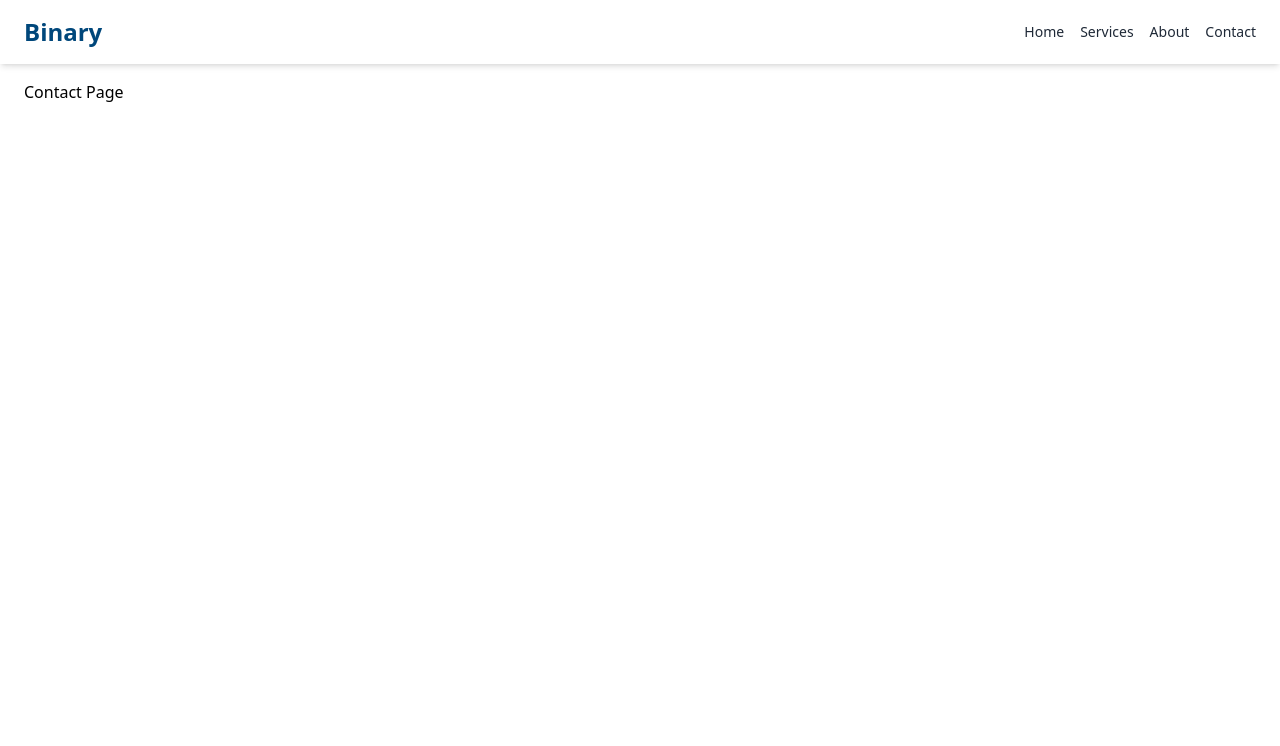
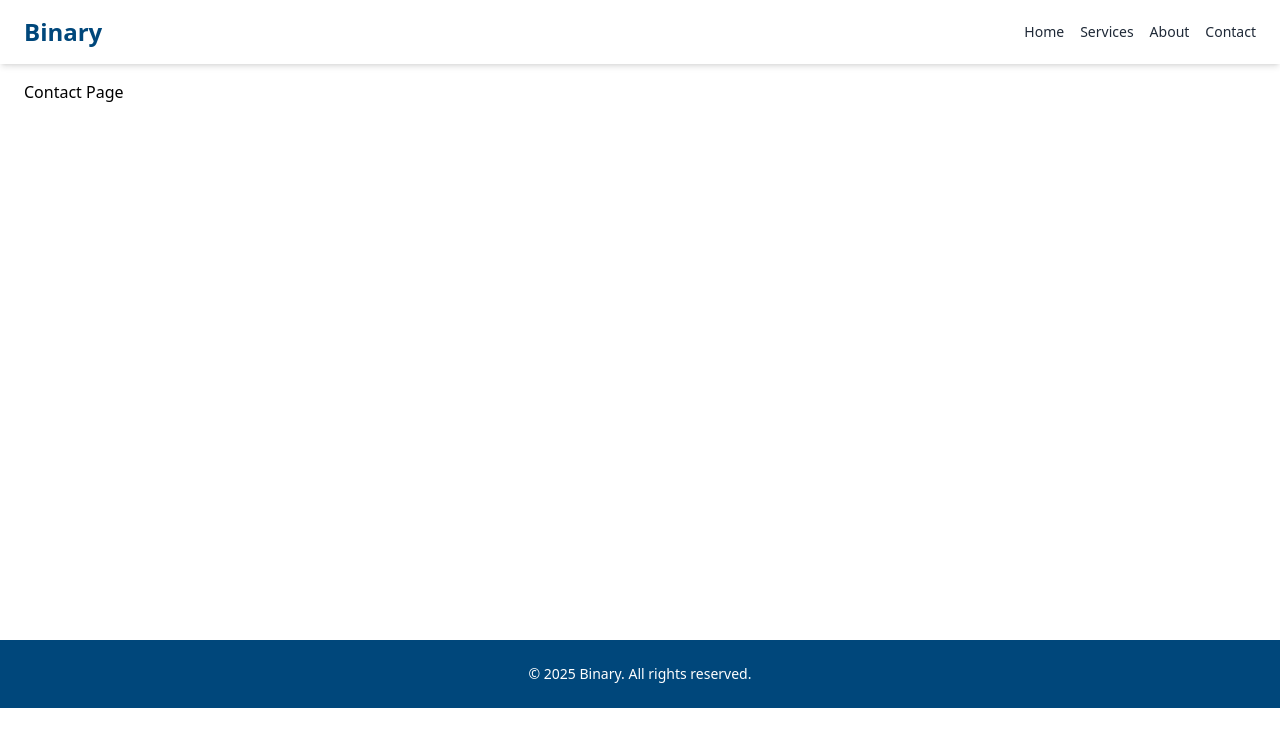
Before and after one commit to Ademolah/Binary-Web, a React (Create React App) app: page /contact in a window 1280 px wide. Shown: the top 746 px of the page. Built offline with nearby package versions, Linux system fonts and the light colour scheme.

Commit message:
implemented footer

```diff
--- a/src/App.js
+++ b/src/App.js
@@ -27,12 +27,13 @@
 import React from "react";
 import { BrowserRouter as Router, Route, Routes } from "react-router-dom";
 import Navbar from './components/Navbar'
+import Footer from "./components/Footer";
 
 function App() {
   return (
     <Router>
       <Navbar/>
-      <div className="pt-20 px-6">
+      <div className="pt-20 px-6 min-h-[80vh]">
         <Routes>
           <Route path="/" element={<div>Home Page</div>} />
           <Route path="/services" element={<div>Services Page</div>} />
@@ -40,6 +41,7 @@ function App() {
           <Route path="/contact" element={<div>Contact Page</div>} />
         </Routes>
       </div>
+      <Footer/>
     </Router>
   );
 }
--- /dev/null
+++ b/src/components/Footer.jsx
@@ -0,0 +1,14 @@
+import React from "react";
+
+
+const Footer = ()=>{
+    return (
+        <footer className="bg-[#00477B] text-white py-6 text-center">
+            <p className="text-sm">
+                &copy; {new Date().getFullYear()} Binary. All rights reserved.
+            </p>
+        </footer>
+    )
+}
+
+export default Footer
```
